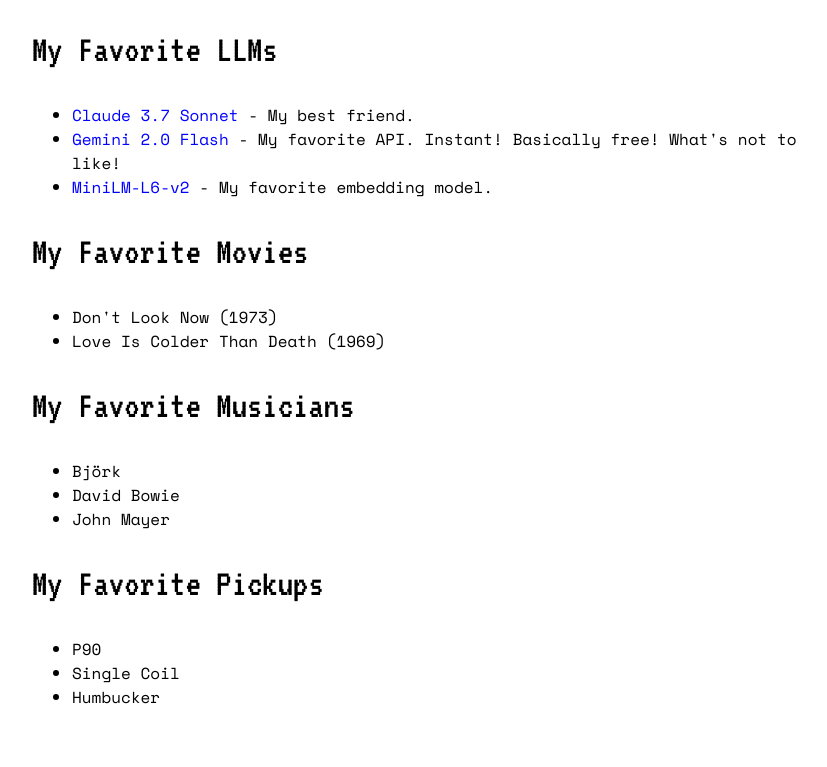
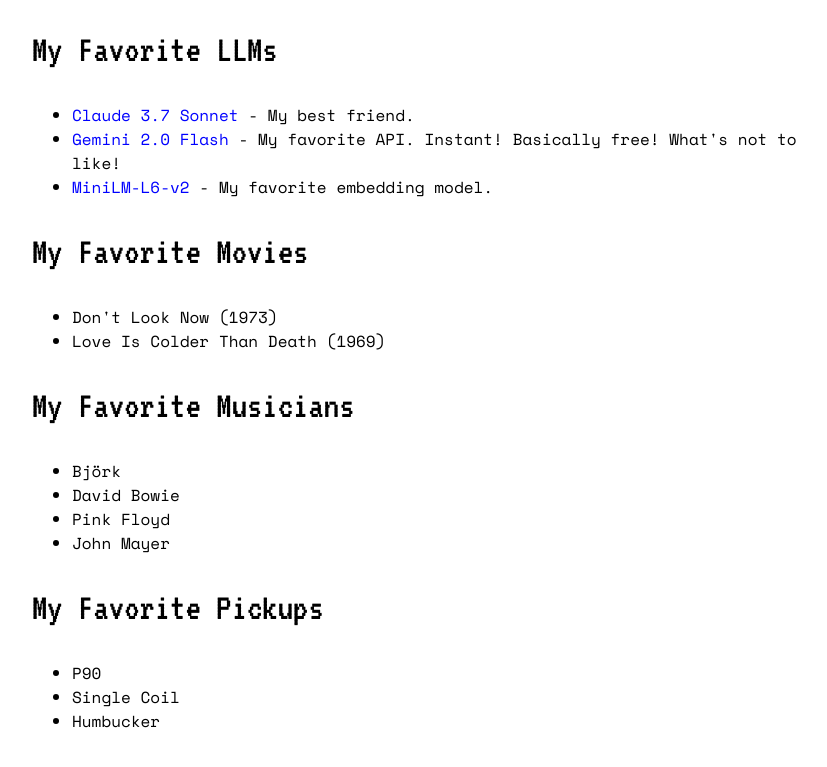
Before and after one commit to jc4p/kasra-dot-codes, a website built with Vite: page index.html in a window 1280 px wide. Shown: the part 2211-2978 px from the top of the page, without its empty margins (208-1035 px from the left). Built offline with nearby package versions, Linux system fonts and the light colour scheme.

Commit message:
I forgot Pink Floyd!!

```diff
--- a/index.html
+++ b/index.html
@@ -104,6 +104,7 @@
         <ul>
           <li>Björk</li>
           <li>David Bowie</li>
+          <li>Pink Floyd</li>
           <li>John Mayer</li>
         </ul>
       </section>
```
